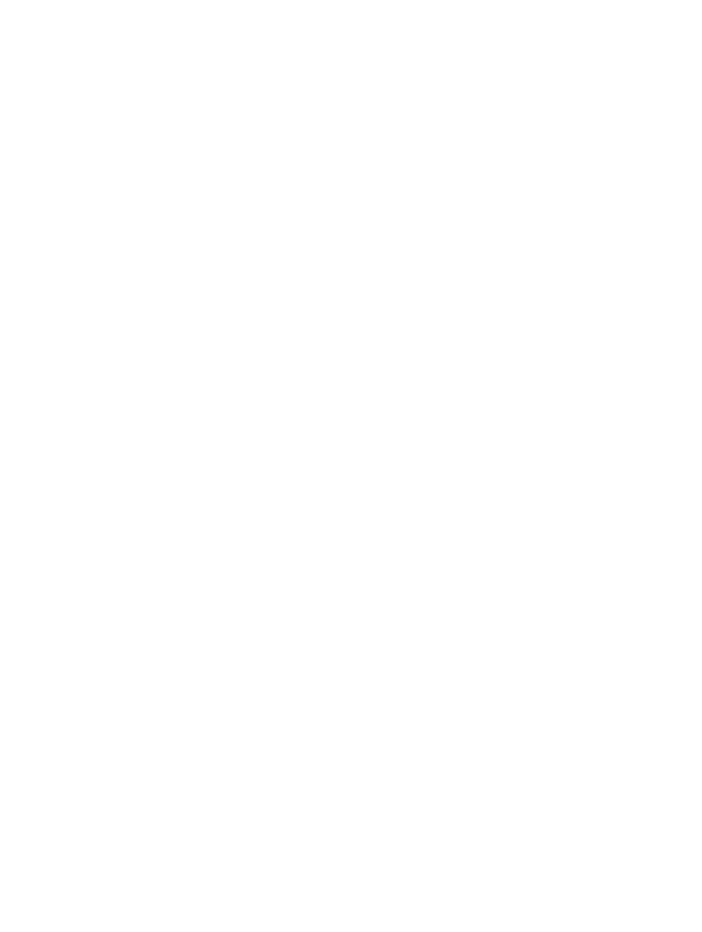
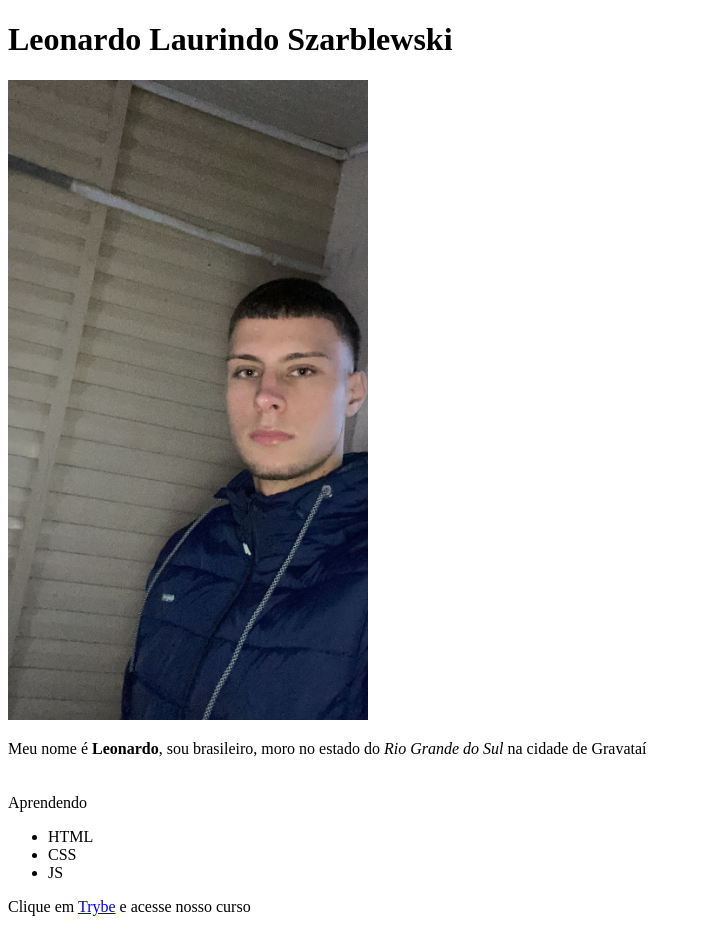
Before and after one commit to Szarblewski14/meu-portifolio, a plain HTML site: page index.html in a window 1280 px wide. Shown: the whole page, without its empty margins (0-702 px from the left). Before the commit the page ends 800 px from the top, so only its background shows below. Drawn offline with Linux system fonts and the light colour scheme.

Commit message:
portifolio html

```diff
--- a/index.html
+++ b/index.html
@@ -1,5 +1,5 @@
 <!DOCTYPE html>
-<html lang="en">
+<html lang="pt-BR">
 
 <head>
     <meta charset="UTF-8">
@@ -9,7 +9,27 @@
 </head>
 
 <body>
+    <!--TITULO-->
+    <h1>Leonardo Laurindo Szarblewski</h1>
 
+    <!--FOTO-->
+    <img src="./img/3dac9fc7-c133-4e7c-8d9c-a647b8b2f5cd.jpeg" width="360px">
+
+    <!--DESCRIÇÃO-->
+    <p>Meu nome é <strong>Leonardo</strong>, sou brasileiro, moro no estado do <em>Rio Grande do Sul</em> na cidade de
+        Gravataí
+        <br><br><br>Aprendendo
+    </p>
+
+    <!--LISTA DE HABILIDADES QUE POSSUO-->
+    <ul>
+        <li>HTML</li>
+        <li>CSS</li>
+        <li>JS</li>
+    </ul>
+
+    <!--COLOCANDO LINK-->
+    <p>Clique em <a href="https://app.betrybe.com/home" target="_blank">Trybe</a> e acesse nosso curso</p>
 </body>
 
 </html>
```
Also changed, not shown: img/3dac9fc7-c133-4e7c-8d9c-a647b8b2f5cd.jpeg (added).
